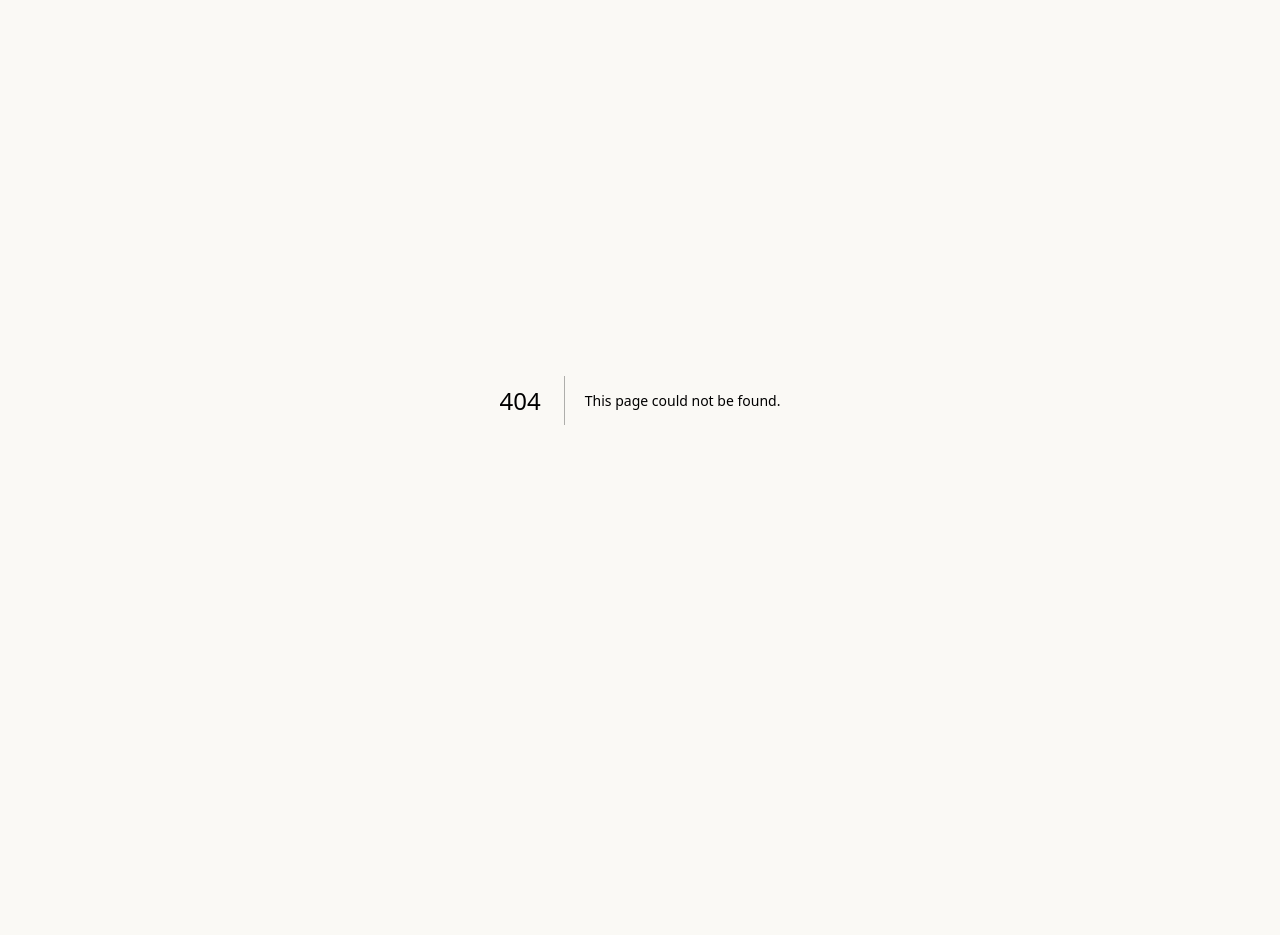
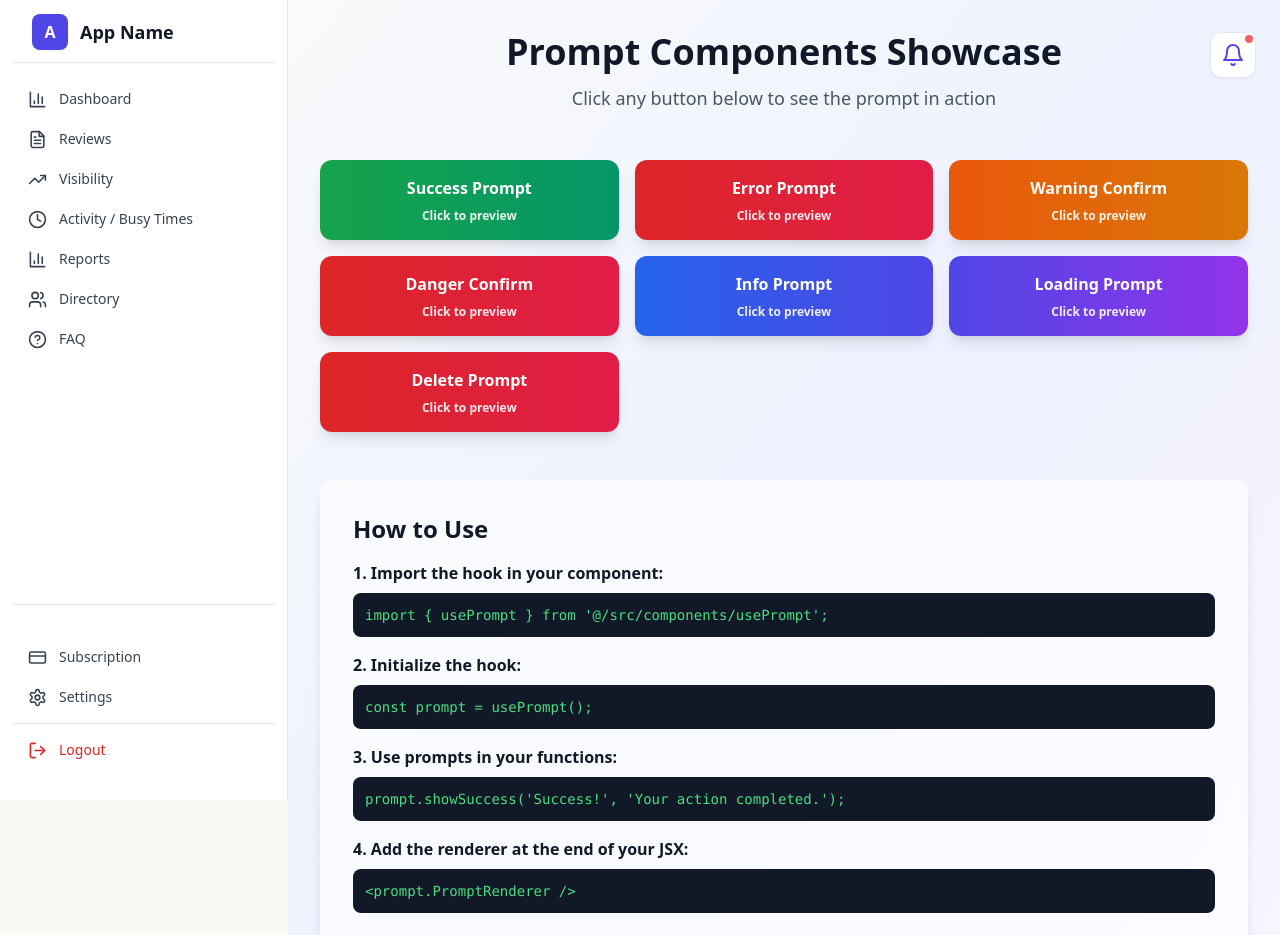
Before and after one commit to ajaysinh9893/REVIEW_UI, a Next.js app: page /prompts-showcase in a window 1280 px wide. Before the commit this address had no page. Shown: the top 935 px of the page. Before the commit the page ends 800 px from the top, so only its background shows below. Built offline with nearby package versions, Linux system fonts and the light colour scheme.

Commit message:
Feat: Add prompts showcase page for demonstration
- Created interactive prompts showcase page
- Demonstrates all 7 prompt types with working examples
- Includes usage guide and code examples
- Accessible at /prompts-showcase route
- Ready for user testing and integration across the app

```diff
--- /dev/null
+++ b/app/(protected)/prompts-showcase/page.jsx
@@ -0,0 +1,154 @@
+'use client';
+
+import { useState } from 'react';
+import { usePrompt } from '@/src/components/usePrompt';
+
+export default function PromptShowcase() {
+  const prompt = usePrompt();
+
+  const demonstrations = [
+    {
+      id: 'success',
+      label: 'Success Prompt',
+      color: 'from-green-600 to-emerald-600',
+      action: () => prompt.showSuccess(
+        'Changes Saved!',
+        'Your settings have been updated successfully.'
+      )
+    },
+    {
+      id: 'error',
+      label: 'Error Prompt',
+      color: 'from-red-600 to-rose-600',
+      action: () => prompt.showError(
+        'Something Went Wrong',
+        'We couldn&apos;t process your request. Please try again later.'
+      )
+    },
+    {
+      id: 'warning',
+      label: 'Warning Confirm',
+      color: 'from-orange-600 to-amber-600',
+      action: () => prompt.showConfirm(
+        'Discard Changes?',
+        'You have unsaved changes. Are you sure you want to leave?',
+        () => console.log('Confirmed'),
+        { confirmText: 'Discard', cancelText: 'Keep Editing', type: 'warning' }
+      )
+    },
+    {
+      id: 'danger',
+      label: 'Danger Confirm',
+      color: 'from-red-600 to-rose-600',
+      action: () => prompt.showConfirm(
+        'Delete Account?',
+        'This will permanently delete your account and all your data. This action cannot be undone.',
+        () => console.log('Deletion confirmed'),
+        { confirmText: 'Delete Forever', cancelText: 'Cancel', type: 'danger' }
+      )
+    },
+    {
+      id: 'info',
+      label: 'Info Prompt',
+      color: 'from-blue-600 to-indigo-600',
+      action: () => prompt.showInfo(
+        'New Feature',
+        'We&apos;ve added AI-powered reply suggestions to help you respond faster!'
+      )
+    },
+    {
+      id: 'loading',
+      label: 'Loading Prompt',
+      color: 'from-indigo-600 to-purple-600',
+      action: () => {
+        prompt.showLoading('Processing your request...');
+        setTimeout(() => {
+          prompt.closePrompt();
+          prompt.showSuccess('Complete!', 'Your request has been processed.');
+        }, 2500);
+      }
+    },
+    {
+      id: 'delete',
+      label: 'Delete Prompt',
+      color: 'from-red-600 to-rose-600',
+      action: () => prompt.showDelete(
+        'Review',
+        () => console.log('Delete confirmed')
+      )
+    }
+  ];
+
+  return (
+    <div className="min-h-screen bg-gradient-to-br from-gray-50 via-indigo-50 to-purple-50 p-8 font-sans">
+      <div className="max-w-6xl mx-auto">
+        {/* Header */}
+        <div className="text-center mb-12">
+          <h1 className="text-4xl font-bold text-gray-900 mb-3">Prompt Components Showcase</h1>
+          <p className="text-gray-600 text-lg">
+            Click any button below to see the prompt in action
+          </p>
+        </div>
+
+        {/* Button Grid */}
+        <div className="grid grid-cols-1 md:grid-cols-2 lg:grid-cols-3 gap-4 mb-12">
+          {demonstrations.map((demo) => (
+            <button
+              key={demo.id}
+              onClick={demo.action}
+              className={`py-4 px-6 bg-gradient-to-r ${demo.color} text-white rounded-xl font-semibold shadow-lg hover:shadow-xl transition-all hover:scale-105 flex flex-col items-center gap-2`}
+            >
+              <span>{demo.label}</span>
+              <span className="text-xs opacity-90">Click to preview</span>
+            </button>
+          ))}
+        </div>
+
+        {/* Info Box */}
+        <div className="backdrop-blur-lg bg-white/60 rounded-xl border border-white/30 p-8 shadow-lg">
+          <h2 className="text-2xl font-bold text-gray-900 mb-4">How to Use</h2>
+
+          <div className="space-y-4 text-gray-700">
+            <div>
+              <h3 className="font-semibold text-gray-900 mb-2">1. Import the hook in your component:</h3>
+              <code className="bg-gray-900 text-green-400 p-3 rounded-lg block text-sm overflow-x-auto">
+                {`import { usePrompt } from '@/src/components/usePrompt';`}
+              </code>
+            </div>
+
+            <div>
+              <h3 className="font-semibold text-gray-900 mb-2">2. Initialize the hook:</h3>
+              <code className="bg-gray-900 text-green-400 p-3 rounded-lg block text-sm overflow-x-auto">
+                {`const prompt = usePrompt();`}
+              </code>
+            </div>
+
+            <div>
+              <h3 className="font-semibold text-gray-900 mb-2">3. Use prompts in your functions:</h3>
+              <code className="bg-gray-900 text-green-400 p-3 rounded-lg block text-sm overflow-x-auto">
+                {`prompt.showSuccess('Success!', 'Your action completed.');`}
+              </code>
+            </div>
+
+            <div>
+              <h3 className="font-semibold text-gray-900 mb-2">4. Add the renderer at the end of your JSX:</h3>
+              <code className="bg-gray-900 text-green-400 p-3 rounded-lg block text-sm overflow-x-auto">
+                {`<prompt.PromptRenderer />`}
+              </code>
+            </div>
+          </div>
+
+          <div className="mt-6 p-4 bg-blue-50 border border-blue-200 rounded-lg">
+            <p className="text-sm text-blue-900">
+              💡 <strong>Tip:</strong> The usePrompt hook manages all prompt states and animations automatically.
+              You just need to call the appropriate method and provide your content!
+            </p>
+          </div>
+        </div>
+      </div>
+
+      {/* Prompt Renderer */}
+      <prompt.PromptRenderer />
+    </div>
+  );
+}
```
